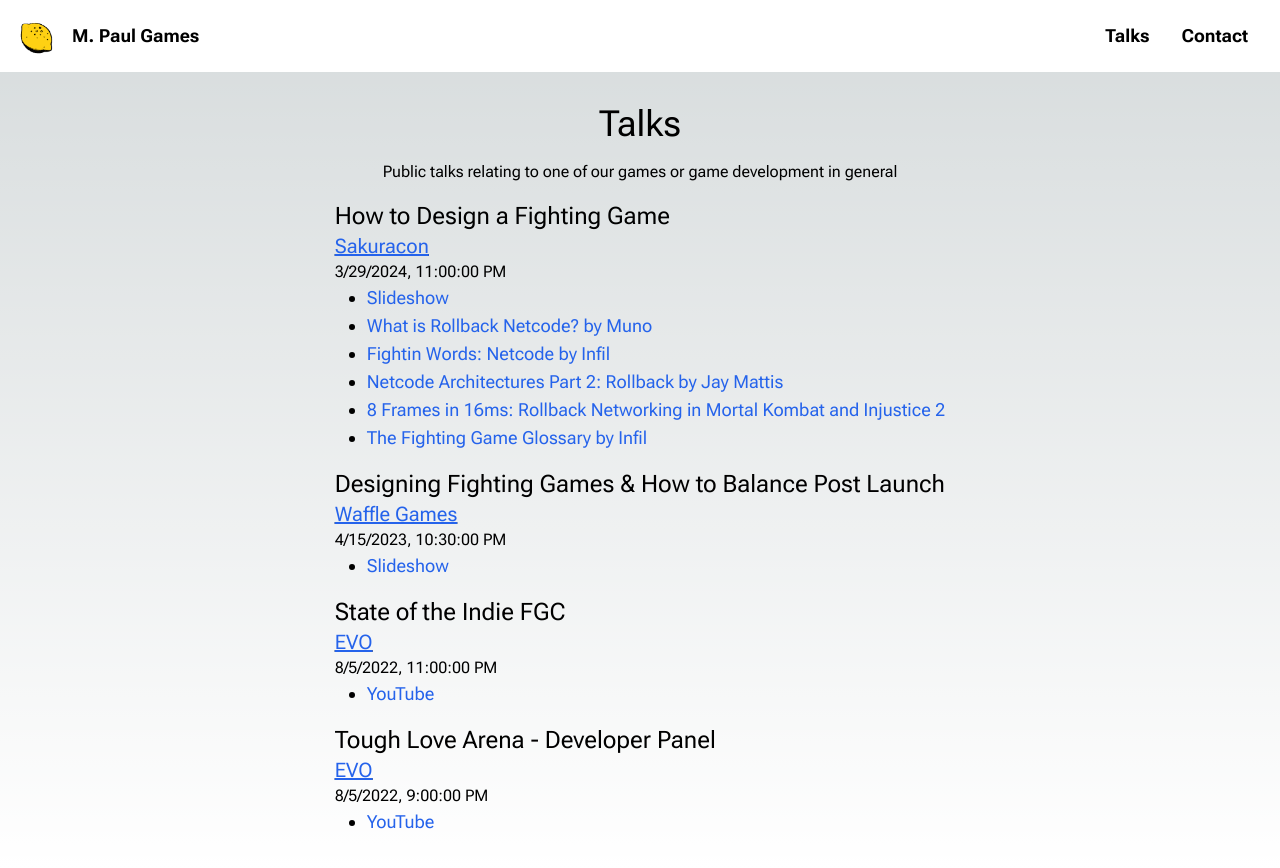
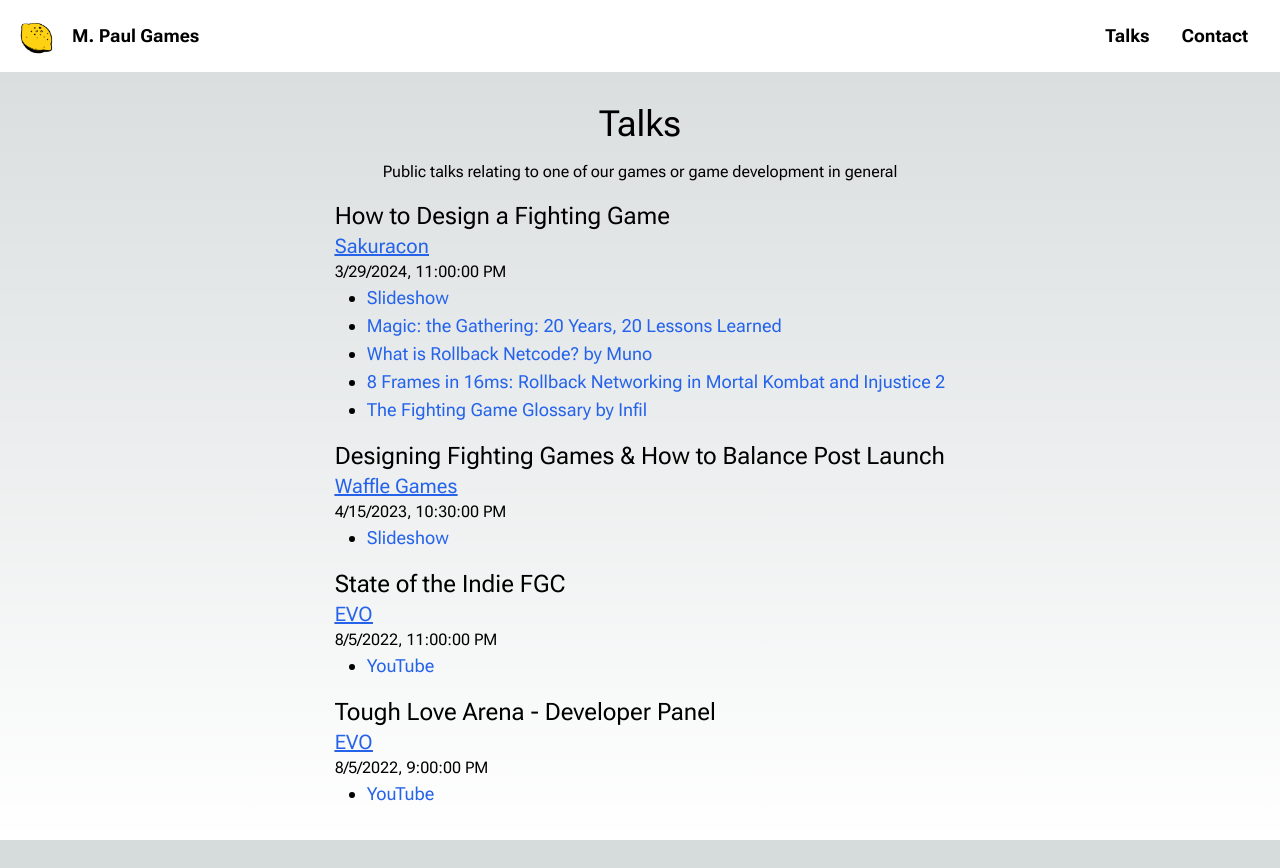
Before and after one commit to mpaulweeks/mpaulgames, a Next.js app: page /talks in a window 1280 px wide. After the commit the page ends 840 px from the top, so only its background shows below. Built offline with nearby package versions, Linux system fonts and the light colour scheme.

Commit message:
add maro, remove some rollback things not cited

```diff
--- a/src/components/data.ts
+++ b/src/components/data.ts
@@ -44,15 +44,18 @@ export const talkDatas: TalkData[] = [{
     label: 'Slideshow',
     url: 'https://docs.google.com/presentation/d/e/2PACX-1vSkdHnpOlyBnsKVOvqkzTlXXmSbq5hCKsWOnY9wqV8b4ACgmWhsiZigW4Dsa4X0v-P9psei3mJ64RKS/pub?start=false&loop=false&delayms=3000',
   }, {
+    label: `Magic: the Gathering: 20 Years, 20 Lessons Learned`,
+    url: 'https://www.youtube.com/watch?v=QHHg99hwQGY',
+  }, {
     label: 'What is Rollback Netcode? by Muno',
     url: 'https://bymuno.com/post/rollback',
   }, {
-    label: 'Fightin Words: Netcode by Infil',
-    url: 'https://words.infil.net/w02-netcode.html',
-  }, {
-    label: 'Netcode Architectures Part 2: Rollback by Jay Mattis',
-    url: 'https://www.snapnet.dev/blog/netcode-architectures-part-2-rollback/',
-  }, {
+//   label: 'Fightin Words: Netcode by Infil',
+//   url: 'https://words.infil.net/w02-netcode.html',
+// }, {
+//   label: 'Netcode Architectures Part 2: Rollback by Jay Mattis',
+//   url: 'https://www.snapnet.dev/blog/netcode-architectures-part-2-rollback/',
+// }, {
     label: '8 Frames in 16ms: Rollback Networking in Mortal Kombat and Injustice 2',
     url: 'https://www.youtube.com/watch?v=7jb0FOcImdg',
   }, {
```
